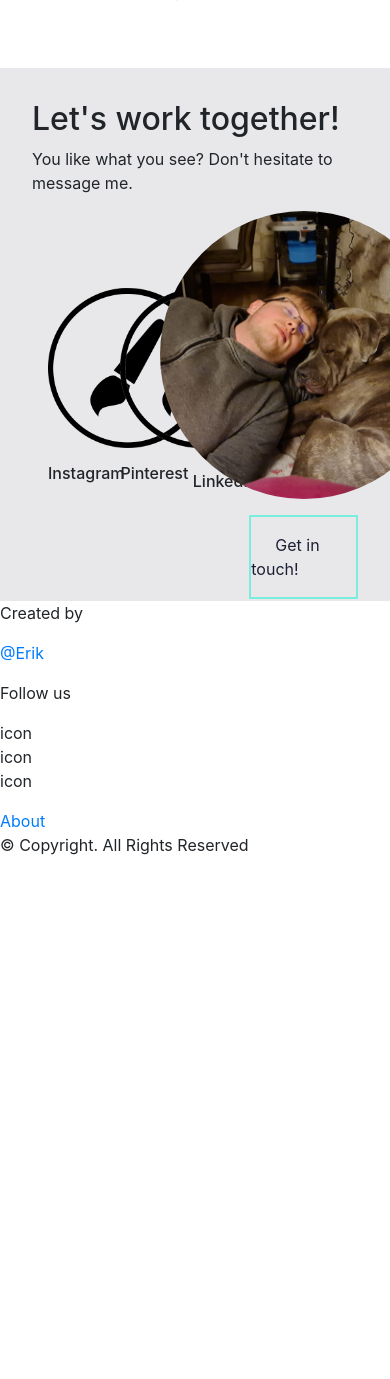
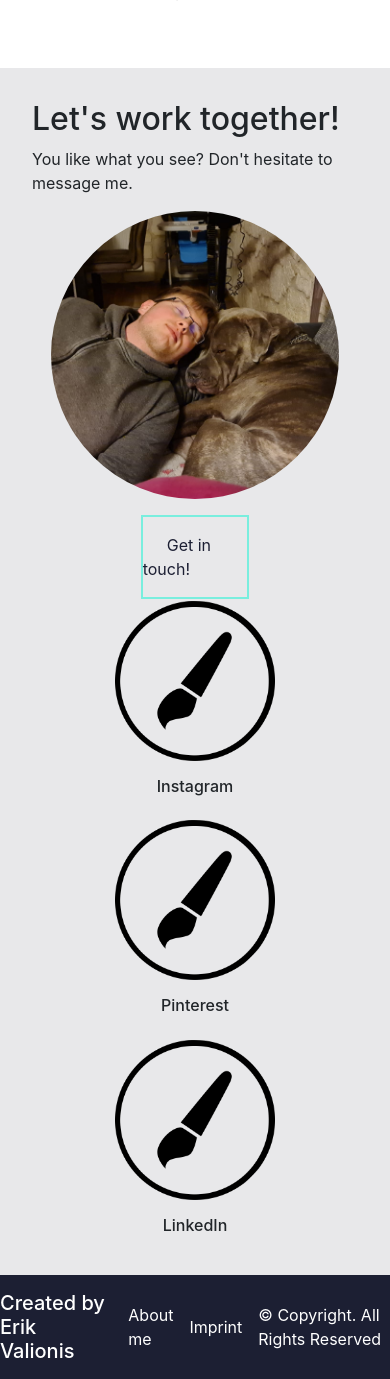
Before and after one commit to Elaktrato/portfolio, a PHP site: page / in a window 390 px wide; the page is wider, and only the part inside the window is pictured. Shown: the part 4401-5780 px from the top of that part. Before the commit the page ends 5256 px from the top of that part, so only its background shows below. Run offline with PHP 8.4, Linux system fonts and the light colour scheme.

Commit message:
Footer and breakpoints

```diff
--- a/index.html
+++ b/index.html
@@ -181,9 +181,7 @@
                     </div>
 
                     <div class="socmedicon">
-                        <figure>
-                            <img src="./assets/images/drawing-icon.png" alt="">
-                        </figure>
+                        <img src="./assets/images/drawing-icon.png" alt="">
                         <h6>
                             LinkedIn
                         </h6>
@@ -202,25 +200,17 @@
     </main>
     <footer>
         <div>
-            <p>Created by</p>
-            <ul>
-                <li><a href="mailto: ">@Erik</a></li>
-            </ul>
+            <h5>Created by <a href="mailto: ">Erik Valionis</a></h5>
         </div>
 
-        <div>
-            <p>Follow us</p>
-            <ul>
-                <li>icon</li>
-                <li>icon</li>
-                <li>icon</li>
-            </ul>
-        </div>
-
-        <div>
-            <a href="./about.html">About</a>
-
-        </div>
+        <ul>
+            <li>
+                <a href="./about.html">About me</a>
+            </li>
+            <li>
+                <a href="./imprint.html">Imprint</a>
+            </li>
+        </ul>
 
         <p>© Copyright. All Rights Reserved</p>
 
--- a/style.css
+++ b/style.css
@@ -14,7 +14,7 @@
     }
 
     a:hover {
-        color: #79eede !important;
+        color: #79eede;
         transition: 0.5s ease-out;
         text-decoration: none !important;
     }
@@ -51,7 +51,7 @@
         background-size: cover;
         height: 100vh;
         background-repeat: no-repeat;
-        background-position: bottom;
+        background-position: top left;
     }
 
     .introtext {
@@ -128,7 +128,7 @@
 
     .looksy {
         content: "Take a look!";
-        transition: 0.5s ease-in;
+        transition: 0.2s ease-in;
         padding: 1rem;
         font-size: 1.2rem;
         border-radius: 0rem 0rem;
@@ -138,10 +138,11 @@
     }
 
     .projectpre:hover .looksy {
-        transition: 0.5s ease-in;
+        transition: 0.52s ease-in;
         opacity: 1;
-        background-color: #e8fffc;
-        display: block
+        background-color: #1c1f33;
+        display: block;
+        color: #79eede
     }
 
     .projectpre img,
@@ -165,11 +166,35 @@
         .skillpre {
             width: 100%;
         }
+        .contactsect {
+            flex-flow: column-reverse;
+            align-items: center;
+        }
+        .meself {
+            margin-bottom: 2rem;
+        }
+        .socmed {
+            width: 80% !important;
+        }
     }
 
     @media screen and (max-width:1070px) and (min-width:700px) {
         .projectpre img {
             max-height: 30rem
+        }
+    }
+
+    @media screen and (max-width: 768px) {
+        .socmed {
+            flex-flow: column;
+        }
+        .socmedicon {
+            width: 100% !important;
+            margin-bottom: 1rem;
+        }
+        .socmedicon:last-child {
+            margin-bottom: 0;
+            ;
         }
     }
 
@@ -241,6 +266,7 @@
         border: 2px solid #79eede;
         background-color: #1c1f33;
         margin: 0;
+        color: #79eede
     }
 
     .buttonwrap {
@@ -249,3 +275,32 @@
         width: fit-content;
         height: 3.4rem;
     }
+
+    body>footer {
+        display: flex;
+        justify-content: space-around;
+        align-items: center;
+        background-color: #1c1f33;
+        color: #fff;
+        padding: 1rem 0
+    }
+
+    footer a {
+        color: #fff;
+    }
+
+    footer a:hover {
+        color: #79eede
+    }
+
+    footer>* {
+        display: flex;
+        justify-content: space-around;
+        align-items: center;
+        margin-bottom: 0 !important;
+    }
+
+    footer>*>* {
+        padding: 0 1rem 0 0;
+        margin-bottom: 0 !important;
+    }
```
